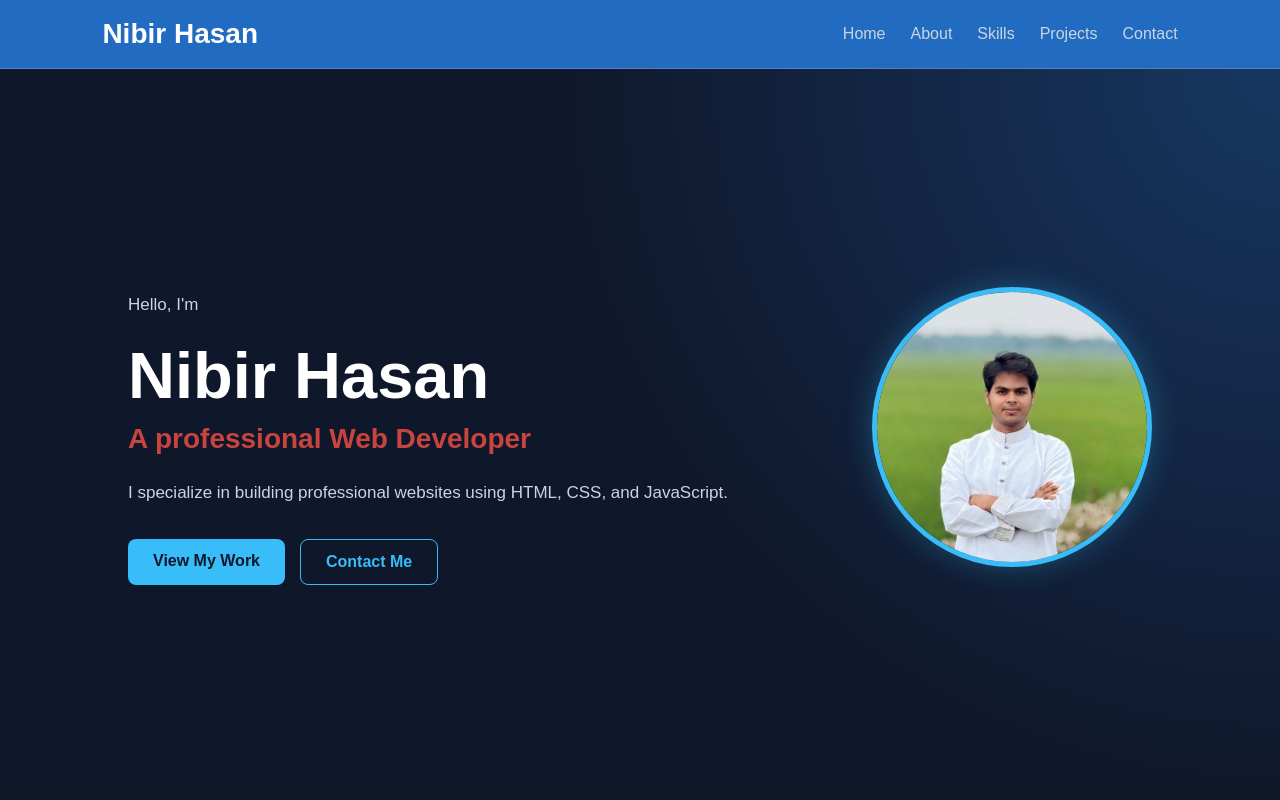
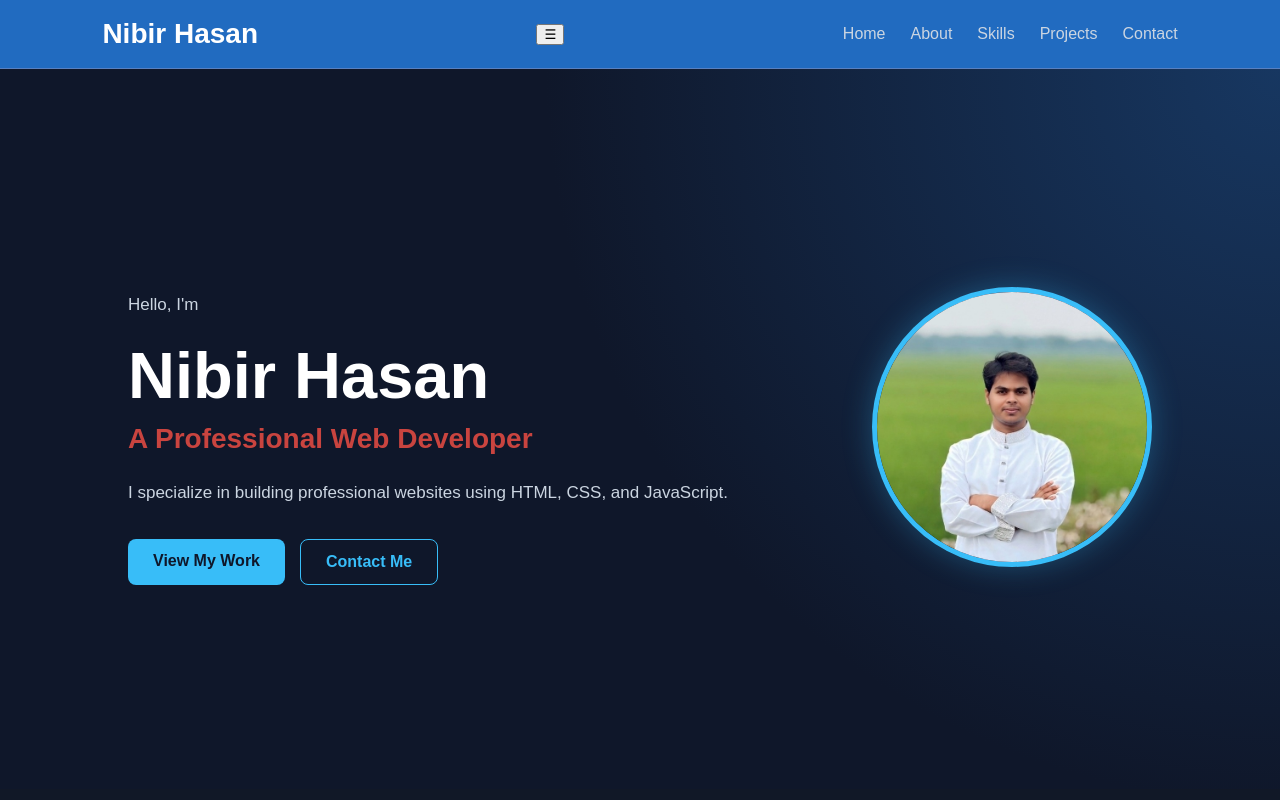
Before and after one commit to nibirhasan101/nibir-portfolio, a plain HTML site: page index.html in a window 1280 px wide. Shown: the top 800 px of the page. Drawn offline with Linux system fonts and the light colour scheme.

Commit message:
Update index.html

```diff
--- a/index.html
+++ b/index.html
@@ -19,12 +19,19 @@
 
         <h2 class="logo">Nibir Hasan</h2>
 
+        <!-- Hamburger Button -->
+        <button class="menu-toggle" aria-label="Open menu">
+            ☰
+        </button>
+
         <div class="nav-links">
+
             <a href="#home">Home</a>
             <a href="#about">About</a>
             <a href="#skills">Skills</a>
             <a href="#projects">Projects</a>
             <a href="#contact">Contact</a>
+
         </div>
 
     </nav>
@@ -283,6 +290,8 @@
 
     </footer>
 
+    <script src="script.js"></script>
+
 
 </body>
 </html>
```
Lines whose indentation alone changed are shown as unchanged.
